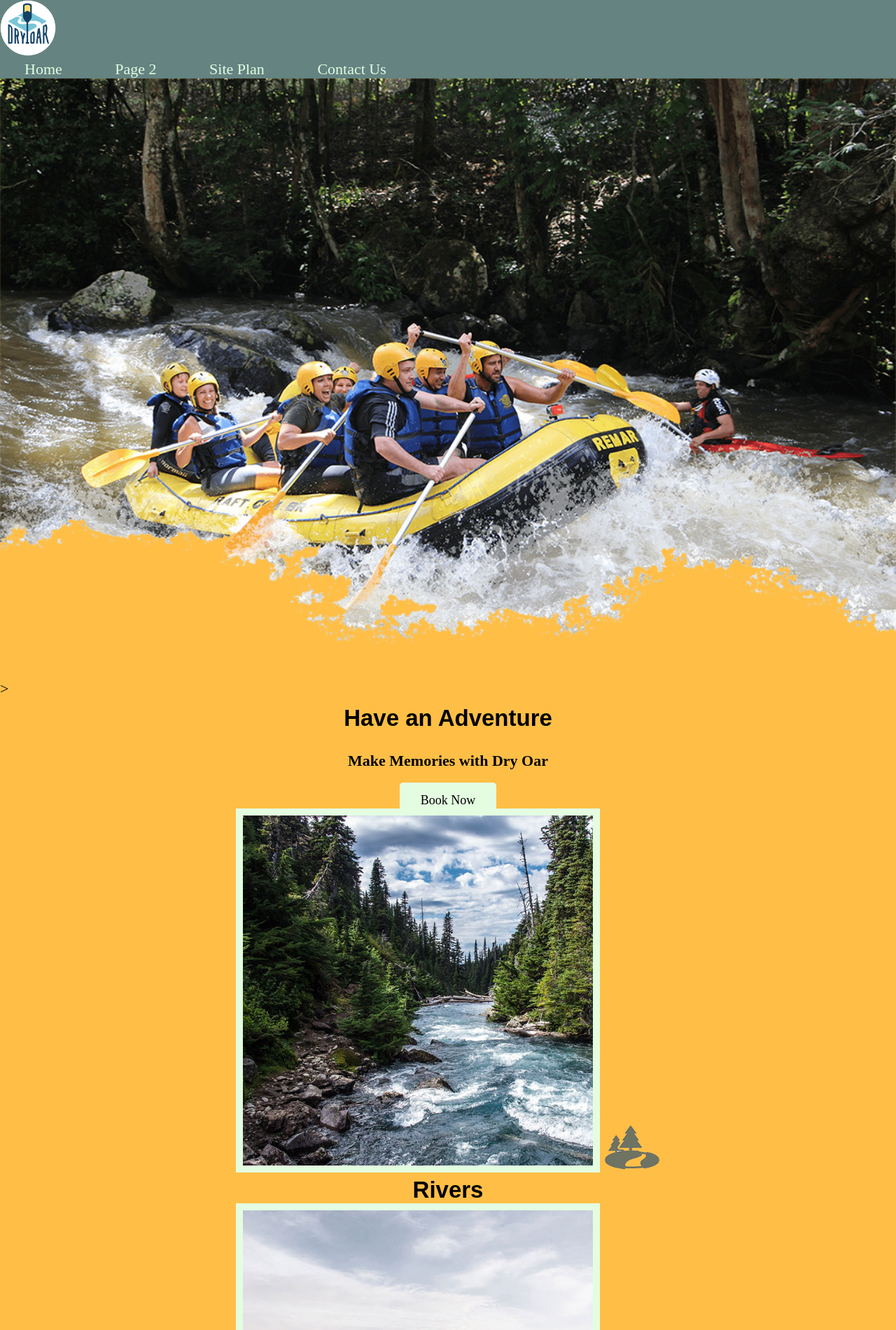
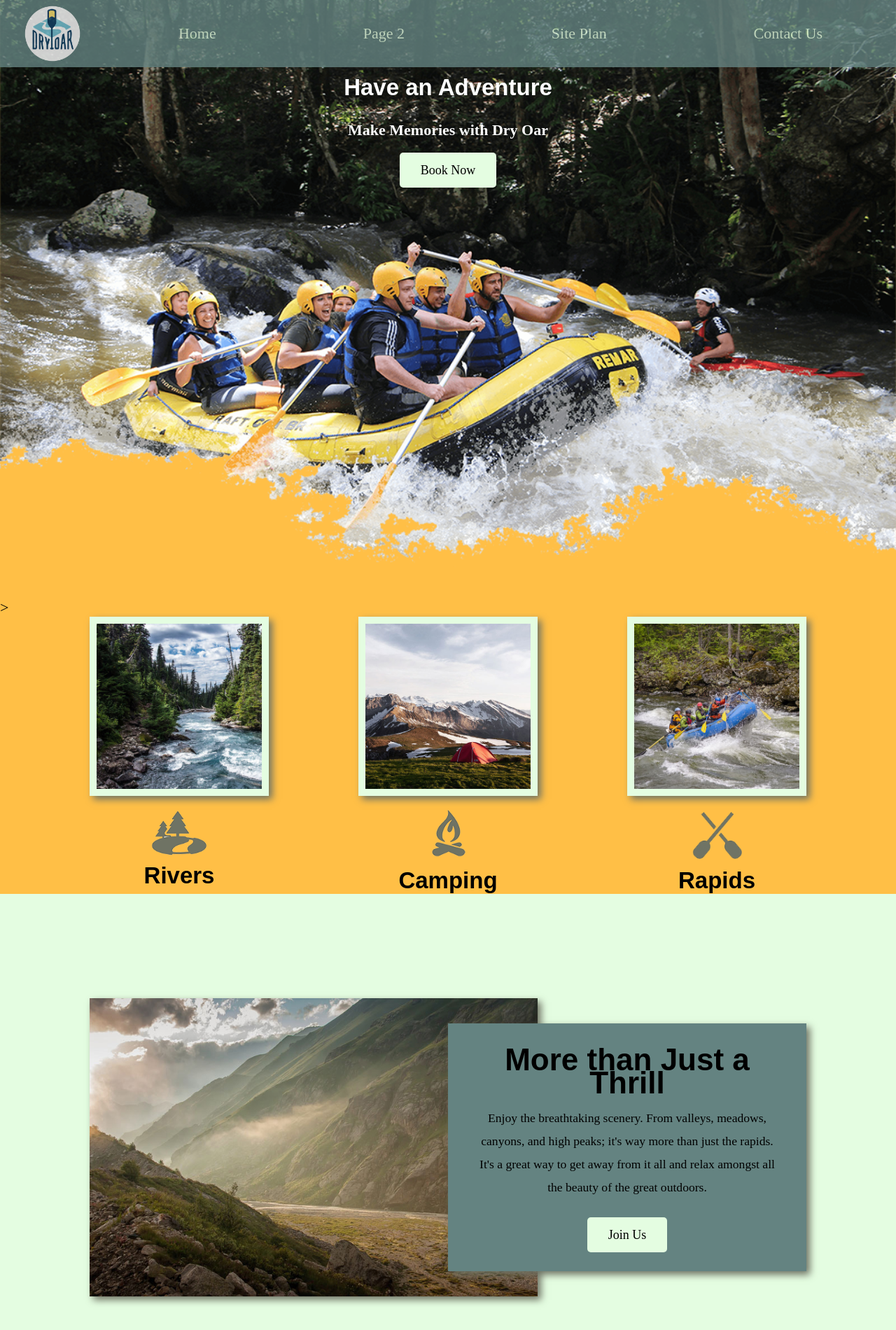
Before and after one commit to adtaylor38/wdd130, a plain HTML site: page wwr/index.html in a window 1280 px wide. Shown: the top 1900 px of the page at 70% size. Drawn offline with Linux system fonts and the light colour scheme; a web font is replaced by a local one.

Commit message:
Updates to styling and positioning of site

```diff
--- a/wwr/styles/style.css
+++ b/wwr/styles/style.css
@@ -14,9 +14,11 @@ nav a{
 }
 #hero-msg h1{
     text-align: center;
+    color: white;
 }
 #hero-msg h4{
     text-align: center;
+    color: white;
 }
 .button-box{
     text-align: center;
@@ -27,6 +29,8 @@ main section{
 #background{
     height: 725px;
     background-color: #E4FDE1;
+    grid-column: 1/11;
+    grid-row: 4/9;
 }
 body{
     background-color: #FFBF46;
@@ -36,7 +40,14 @@ body{
 }
 header{
     background-color: #648381;
+    display: grid;
+    grid-template-columns: 150px auto;
+    opacity: 80%;
 
+}
+nav{
+    display:flex;
+    justify-content: space-around;
 }
 nav a:hover{
     background-color: #FFBF46;
@@ -102,6 +113,25 @@ footer a:hover{
 #hero-img{
     width: 100%;
 }
+
+#hero {
+    display: grid;
+    grid-template-columns: 1fr 3fr 1fr;
+    margin-top: -100px;
+}
+
+#hero-box{
+    grid-column: 1/4;
+    grid-row: 1/3;
+    z-index: -1;
+}
+
+#hero-msg{
+    grid-column: 2/3;
+    grid-row: 1/2;
+    margin-top: 100px;
+
+}
 footer p{
     font-size: 1.2em;
 
@@ -119,14 +149,22 @@ h2{
 .msg{
     line-height: 1.5em;
     padding: 35px;
+    grid-column: 6/10;
+    grid-row: 6/7;
+    box-shadow: 5px 5px 10px #6f7364;
 }
 #logo_link{
     padding-top: 5px;
+    justify-self: center;
+    align-self: center;
 }
 
 footer{
     padding: 25px 50px;
     margin-top: 200px;
+    display: flex;
+    justify-content: space-around;
+    align-items: center;
 }
 
 footer .social img {
@@ -138,8 +176,42 @@ footer .social img {
 }
 .card-img{
     border: 10px solid #E4FDE1;
+    width: 100%;
+    box-shadow: 5px 5px 10px #6f7364;
+    transition: transform .5s;
+}
+.card-img:hover{
+    opacity: .6;
+    transform: scale(1.1);
 }
 
+.mountains{
+    width: 100%;
+    grid-column: 2/7;
+    grid-row: 5/8;
+    box-shadow: 5px 5px 10px #6f7364;
+}
 main section img{
     box-sizing: border-box;
 }
+
+.home-grid{
+    display: grid;
+    grid-template-columns: repeat(10, 1fr);
+
+}
+
+.rivers-card{
+    grid-column: 2/4;
+    grid-row: 2/3;
+}
+
+.camping-card{
+    grid-column: 5/7;
+    grid-row: 2/3;
+}
+
+.rapids-card{
+    grid-column: 8/10;
+    grid-row: 2/3;
+}
```
